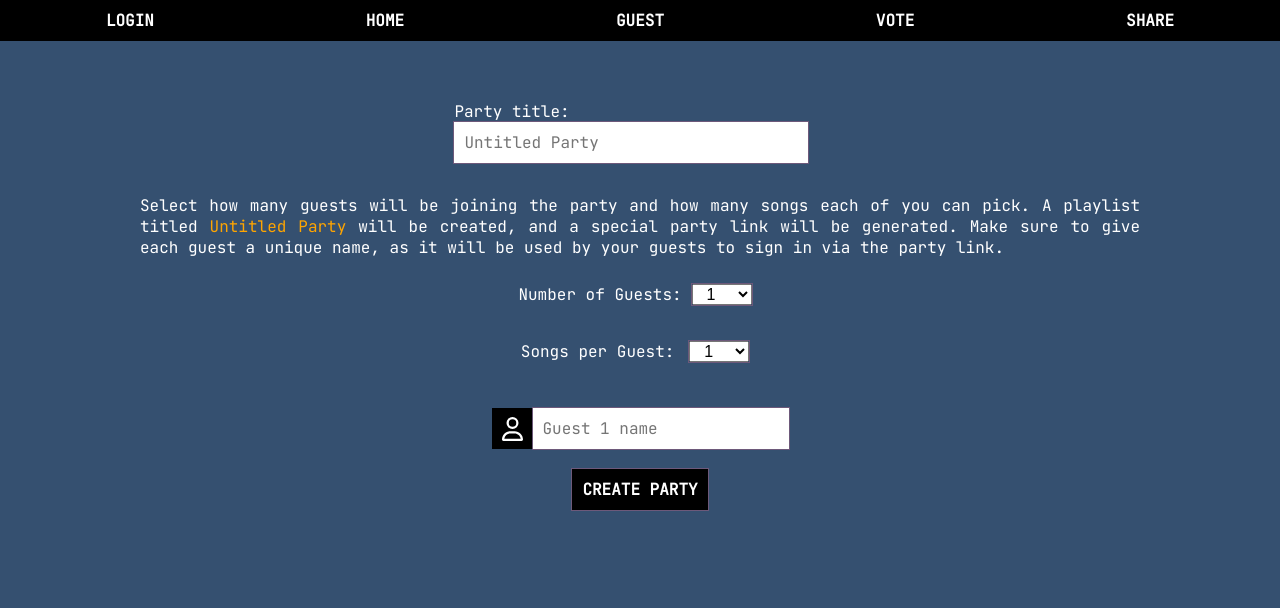
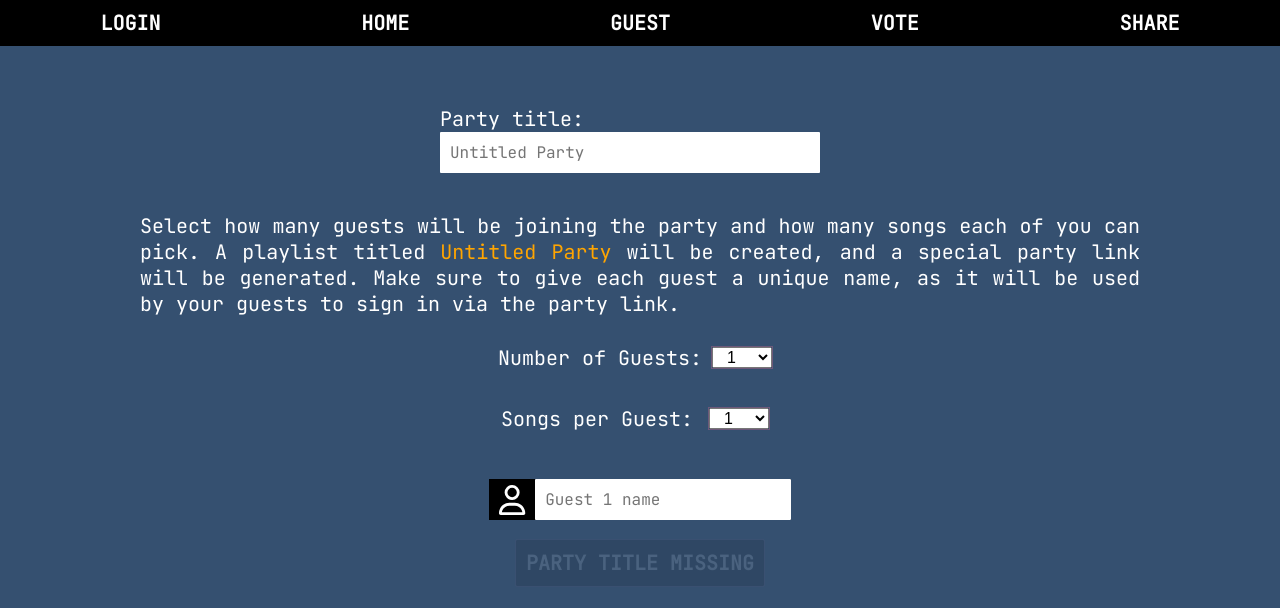
Before and after one commit to holoflash/queasong, a React (Create React App) app: page / in a window 1280 px wide. Shown: the top 608 px of the page. Built offline with nearby package versions, Linux system fonts and the light colour scheme.

Commit message:
Refactor CreateParty & improve style

```diff
--- a/src/components/CreateParty.jsx
+++ b/src/components/CreateParty.jsx
@@ -3,13 +3,13 @@ import { useState, useEffect } from 'react';
 import { useSpotifyProfile } from '../hooks/useSpotifyProfile';
 import { useNavigate } from 'react-router-dom';
 import '../styles/create-party.scss';
-import { FontAwesomeIcon } from '@fortawesome/react-fontawesome';
-import { faUser } from '@fortawesome/free-regular-svg-icons';
 import { createPlaylist } from '../services/createPlaylist';
 import { playlistDescription } from '../utils/playlistDescription'
-
-const MAX_GUESTS = 10;
-const MAX_SONGS_PER_GUEST = 25;
+import { Greeting } from './Greeting';
+import { PartyTitle } from './PartyTitle';
+import { GuestList } from './GuestList';
+import { PartyOptions } from './PartyOptions';
+import { PartyInstructions } from './PartyInstructions';
 
 export const CreateParty = () => {
     const navigate = useNavigate();
@@ -56,69 +56,42 @@ export const CreateParty = () => {
                 })),
             ],
         };
-        // submitParty(newParty);
-        createPlaylist(profile.id, partyTitle, playlistDescription(profile.display_name, members), "https://picsum.photos/300")
+        submitParty(newParty);
+        createPlaylist(profile.id, partyTitle, playlistDescription(profile.display_name, members))
         navigate('/submit');
     };
 
     return (
         <div id="create-party">
-            {profile && <h1>Hello {profile.display_name}!</h1>}
-            <label>Party title:
-                <input
-                    placeholder="Untitled Party"
-                    type="text"
-                    value={partyTitle}
-                    onChange={(e) =>
-                        setPartyTitle(e.target.value)
-                    }
-                />
-            </label>
-            <p>Select how many guests will be joining the party and how many songs each of you can pick.
-                A playlist titled {partyTitle ? <span>{partyTitle} </span> : (<span>Untitled Party </span>)}
-                will be created, and a special party link will be generated. Make sure to give each guest
-                a unique name, as it will be used by your guests to sign in via the party link.
-            </p>
-            <div id="party-options">
-                <label>
-                    Number of Guests:
-                    <select
-                        value={numMembers}
-                        onChange={(e) => setNumMembers(parseInt(e.target.value))}
-                    >
-                        {Array.from({ length: MAX_GUESTS }, (_, i) => i + 1)
-                            .map((n) => (
-                                <option key={n} value={n}>{n}</option>
-                            ))}
-                    </select>
-                </label>
-                <label>
-                    Songs per Guest:
-                    <select
-                        value={songsPerMember}
-                        onChange={(e) => setSongsPerMember(parseInt(e.target.value))}
-                    >
-                        {Array.from({ length: MAX_SONGS_PER_GUEST }, (_, i) => i + 1)
-                            .map((n) => (
-                                <option key={n} value={n}>{n}</option>
-                            ))}
-                    </select>
-                </label>
-            </div>
-            {members.map((member, i) => (
-                <label id="guests" key={i}>
-                    <FontAwesomeIcon icon={faUser} size="xl" />
-                    <input
-                        placeholder={'Guest ' + (i + 1) + ' name'}
-                        type="text"
-                        value={member.name}
-                        onChange={(e) =>
-                            handleMemberNameChange(i, e.target.value)
-                        }
-                    />
-                </label>
-            ))}
-            <button onClick={handleSubmit}>CREATE PARTY</button>
-        </div>
+            <Greeting profile={profile} />
+            <PartyTitle
+                partyTitle={partyTitle}
+                setPartyTitle={setPartyTitle}
+            />
+            <PartyInstructions partyTitle={partyTitle} />
+            <PartyOptions
+                numMembers={numMembers}
+                setNumMembers={setNumMembers}
+                songsPerMember={songsPerMember}
+                setSongsPerMember={setSongsPerMember}
+            />
+            <GuestList
+                members={members}
+                handleMemberNameChange={handleMemberNameChange}
+            />
+
+            {partyTitle ? (<button
+                className="submit-button"
+                onClick={handleSubmit}
+                disabled={!partyTitle}
+            >CREATE PARTY</button>) :
+                (<button
+                    className="submit-button"
+                    disabled={!partyTitle}
+                >PARTY TITLE MISSING</button>)
+            }
+
+
+        </div >
     );
-};
+}
--- /dev/null
+++ b/src/components/Greeting.jsx
@@ -0,0 +1,7 @@
+export const Greeting = ({ profile }) => {
+    return (
+        <>
+            {profile && <h1>Hello {profile.display_name}!</h1>}
+        </>
+    );
+};
--- /dev/null
+++ b/src/components/GuestList.jsx
@@ -0,0 +1,20 @@
+import { FontAwesomeIcon } from '@fortawesome/react-fontawesome';
+import { faUser } from '@fortawesome/free-regular-svg-icons';
+
+export const GuestList = ({ members, handleMemberNameChange }) => {
+    return (
+        <>
+            {members.map((member, i) => (
+                <label id="guests" key={i}>
+                    <FontAwesomeIcon icon={faUser} size="xl" />
+                    <input
+                        placeholder={'Guest ' + (i + 1) + ' name'}
+                        type="text"
+                        value={member.name}
+                        onChange={(e) => handleMemberNameChange(i, e.target.value)}
+                    />
+                </label>
+            ))}
+        </>
+    );
+};
--- /dev/null
+++ b/src/components/PartyInstructions.jsx
@@ -0,0 +1,12 @@
+export function PartyInstructions({ partyTitle }) {
+    return (
+        <p>
+            Select how many guests will be joining the party and how many songs each of
+            you can pick. A playlist titled{" "}
+            {partyTitle ? <span>{partyTitle} </span> : <span>Untitled Party </span>}
+            will be created, and a special party link will be generated. Make sure to
+            give each guest a unique name, as it will be used by your guests to sign
+            in via the party link.
+        </p>
+    );
+}
--- /dev/null
+++ b/src/components/PartyOptions.jsx
@@ -0,0 +1,33 @@
+export const PartyOptions = ({ numMembers, songsPerMember, setNumMembers, setSongsPerMember }) => {
+    const MAX_GUESTS = 10;
+    const MAX_SONGS_PER_GUEST = 10;
+
+    return (
+        <div id="party-options">
+            <label>
+                Number of Guests:
+                <select
+                    value={numMembers}
+                    onChange={(e) => setNumMembers(parseInt(e.target.value))}
+                >
+                    {Array.from({ length: MAX_GUESTS }, (_, i) => i + 1)
+                        .map((n) => (
+                            <option key={n} value={n}>{n}</option>
+                        ))}
+                </select>
+            </label>
+            <label>
+                Songs per Guest:
+                <select
+                    value={songsPerMember}
+                    onChange={(e) => setSongsPerMember(parseInt(e.target.value))}
+                >
+                    {Array.from({ length: MAX_SONGS_PER_GUEST }, (_, i) => i + 1)
+                        .map((n) => (
+                            <option key={n} value={n}>{n}</option>
+                        ))}
+                </select>
+            </label>
+        </div>
+    );
+};
--- /dev/null
+++ b/src/components/PartyTitle.jsx
@@ -0,0 +1,13 @@
+export const PartyTitle = ({ partyTitle, setPartyTitle }) => {
+    return (
+        <label>
+            Party title:
+            <input
+                placeholder="Untitled Party"
+                type="text"
+                value={partyTitle}
+                onChange={(e) => setPartyTitle(e.target.value)}
+            />
+        </label>
+    );
+};
--- a/src/styles/App.scss
+++ b/src/styles/App.scss
@@ -16,6 +16,7 @@ html {
     -webkit-font-smoothing: antialiased;
     -moz-osx-font-smoothing: grayscale;
     color: $font-color;
+    font-size: 20px;
 }
 
 .App-link {
@@ -24,6 +25,6 @@ html {
 
 .page {
     @include flex-col;
-    justify-content: flex-start;
+
     height: 100%;
 }
--- a/src/styles/_mixins.scss
+++ b/src/styles/_mixins.scss
@@ -22,11 +22,10 @@
 }
 
 @mixin input {
-    border-radius: 5px;
     all: unset;
+    border-radius: $radius;
     padding: 10px;
     font-size: $maintext;
-    @include outline();
     width: 90%;
     background-color: white;
     color: $primary-color;
@@ -39,6 +38,7 @@
 
 @mixin button {
     all: unset;
+    border-radius: $radius;
     width: fit-content;
     height: fit-content;
     padding: 10px;
@@ -50,10 +50,14 @@
     font-weight: 900;
     transition: background-color 0.3s ease;
     cursor: pointer;
-    &:hover {
+    &:hover:not([disabled]) {
         background-color: $splash3;
         box-shadow: 0px 0px 18px #ab82c939;
-        outline: solid $primary-color 1px;
+        outline: solid $vibrant 1px;
+    }
+    &:disabled {
+        opacity: 0.1;
+        cursor: inherit;
     }
 }
 
--- a/src/styles/_variables.scss
+++ b/src/styles/_variables.scss
@@ -5,3 +5,4 @@ $splash3: #6d597a;
 $maintext: min(16px, 4vw);
 $vibrant: #b77edc;
 $orang: orange;
+$radius: 1px;
--- a/src/styles/profile.scss
+++ b/src/styles/profile.scss
@@ -22,7 +22,7 @@
     }
     h1 {
         margin: 0;
-        font-size: 3rem;
+        font-size: 2.5rem;
         color: $vibrant;
         font-style: italic;
     }
--- a/src/styles/song-search.scss
+++ b/src/styles/song-search.scss
@@ -8,7 +8,7 @@
     button {
         all: unset;
         cursor: pointer;
-        padding: 10px;
+        padding-inline: 10px;
     }
     input {
         @include input;
--- a/src/utils/playlistDescription.js
+++ b/src/utils/playlistDescription.js
@@ -2,8 +2,9 @@ export function playlistDescription(hostName, members) {
     const memberNames = members.map((member) => member.name);
     const lastMemberName = memberNames.pop();
     const allOtherMembers = memberNames.join(", ");
-    return allOtherMembers.length === 0
-        ? `A playlist created by ${hostName} and ${lastMemberName}.`
-        : `A playlist created by ${hostName}, ${allOtherMembers}, and ${lastMemberName}.`;
-
+    if (allOtherMembers.length === 0) {
+        return `A playlist created by ${hostName} and ${lastMemberName}.`;
+    } else {
+        return `A playlist created by ${allOtherMembers} and ${lastMemberName}.`;
+    }
 }
```
